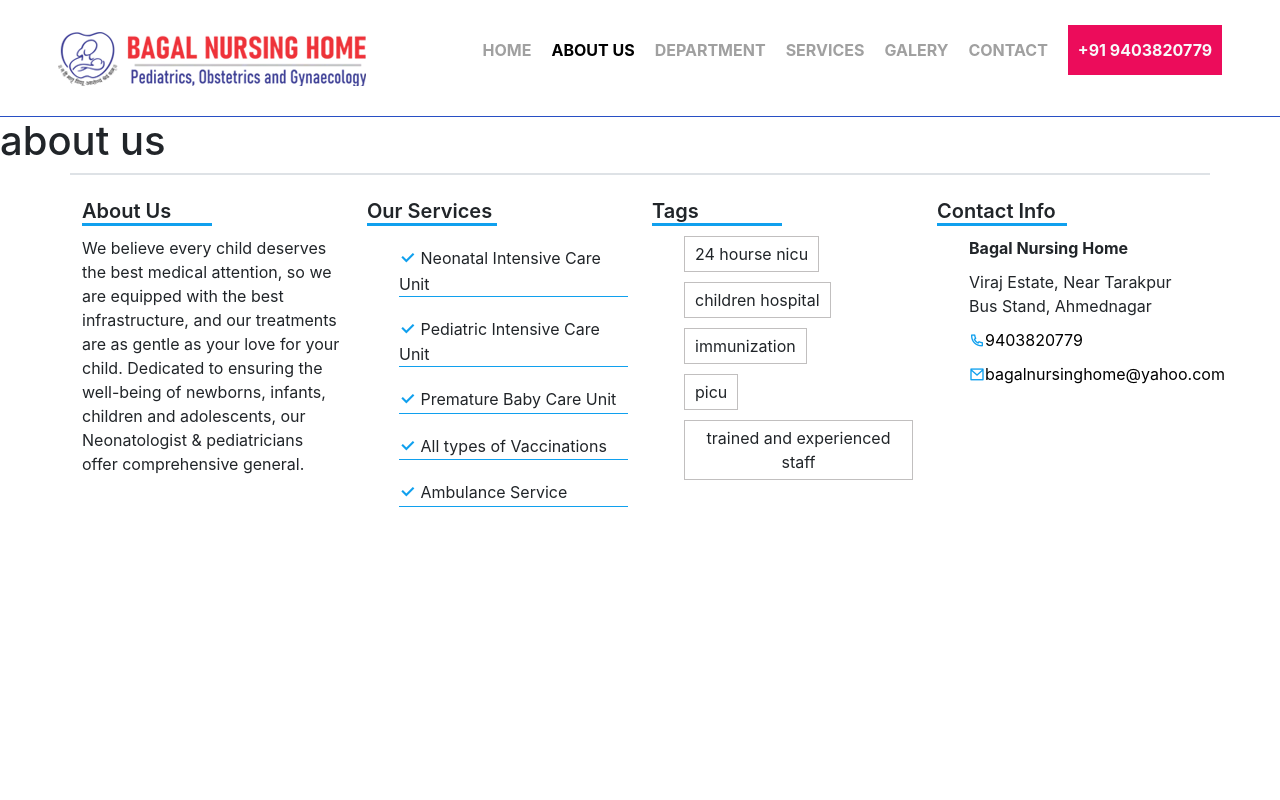
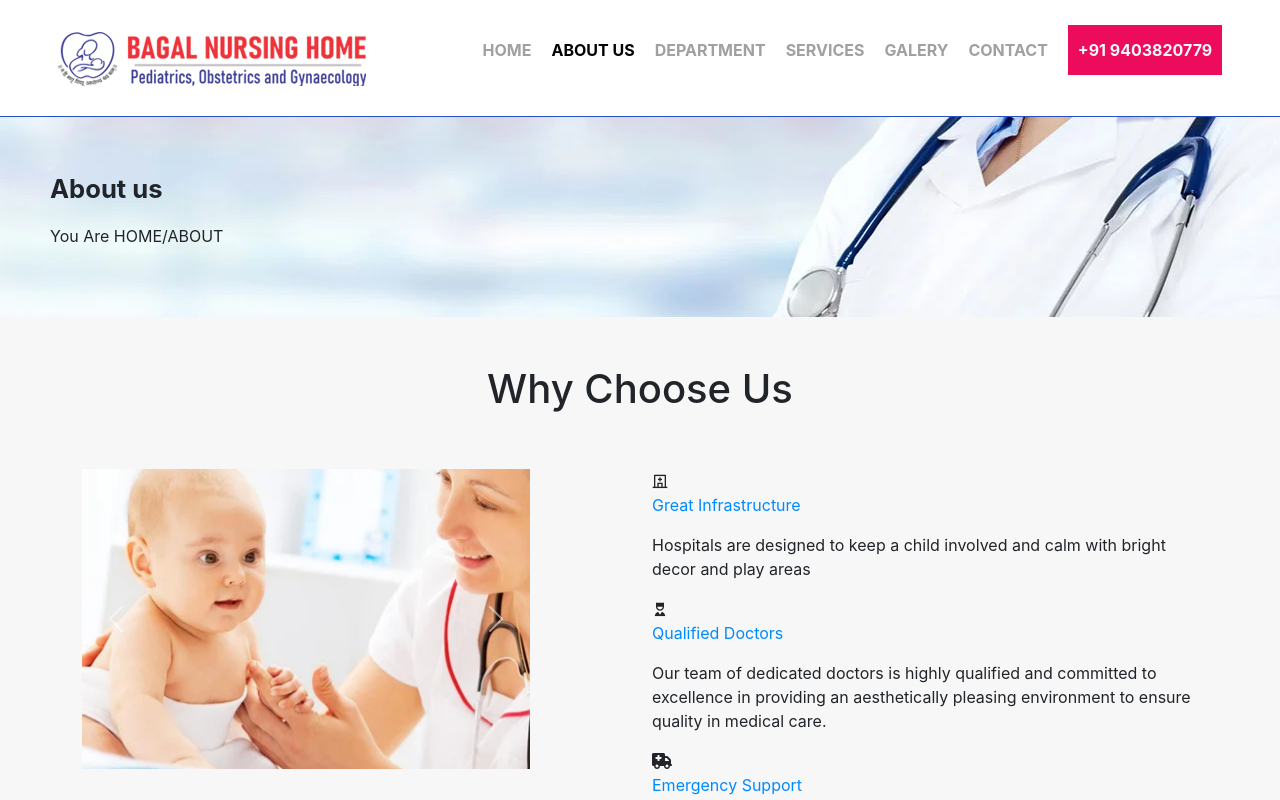
Before and after one commit to rushikesh982/hospital-website, a React (Create React App) app: page /about in a window 1280 px wide. Shown: the top 800 px of the page. Built offline with nearby package versions, Linux system fonts and the light colour scheme.

Commit message:
about banner done

```diff
--- a/src/aboutus/About.jsx
+++ b/src/aboutus/About.jsx
@@ -1,10 +1,13 @@
 import React from "react";
+import WhyChooseUs from "../home/WhyChooseUs";
+import AboutBanner from "./AboutBanner";
 
 export default function About()
 {
     return(
         <>
-            <h1>about us</h1>
+            <AboutBanner/>
+            <WhyChooseUs/>
         </>
     )
 }
--- /dev/null
+++ b/src/aboutus/AboutBanner.jsx
@@ -0,0 +1,21 @@
+import React from "react";
+import './about.css';
+
+
+
+export default function AboutBanner()
+{
+    return(
+        <>
+            <div className="container-fluid">
+                <div className="row">
+                    <div className="col-12 banner">
+                        <p className="fw-bold title text-dark">About us</p>
+                        <p className="text-capitalize">you are <here />
+                        <span className="text-uppercase">home</span>/<span className="text-uppercase">about</span></p>
+                    </div>
+                </div>
+            </div>
+        </>
+    )
+}
--- /dev/null
+++ b/src/aboutus/about.css
@@ -0,0 +1,16 @@
+/* AboutBanner */
+
+.banner .title
+{
+    font-size: 2vmax;
+}
+.banner
+{
+    height: 200px;
+    display: flex;
+    /* align-items: center; */
+    justify-content: center;
+    flex-direction: column;
+    padding-left: 50px;
+    background-image: url('../../public/images/aboutBanner.webp');
+}
```
Also changed, not shown: public/images/aboutBanner.webp (added).
